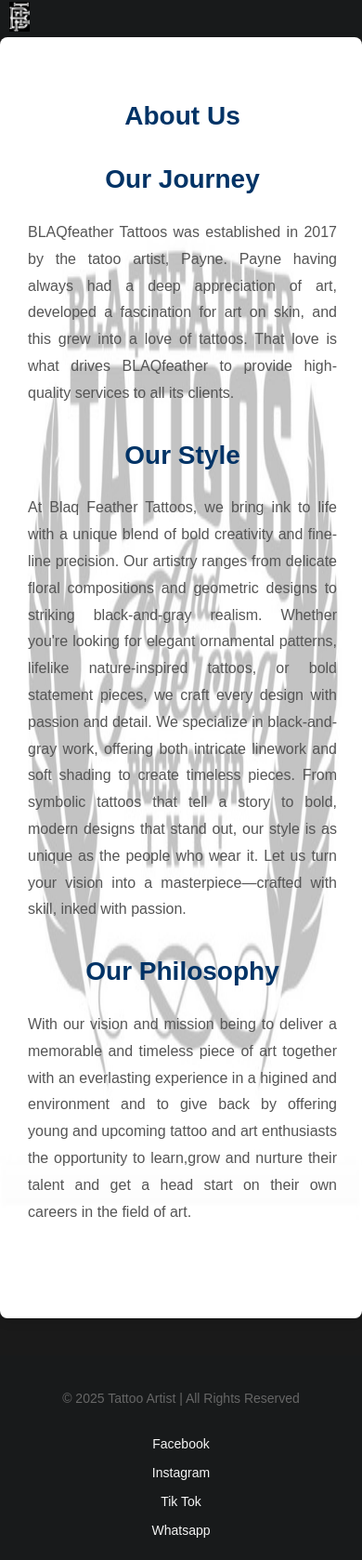
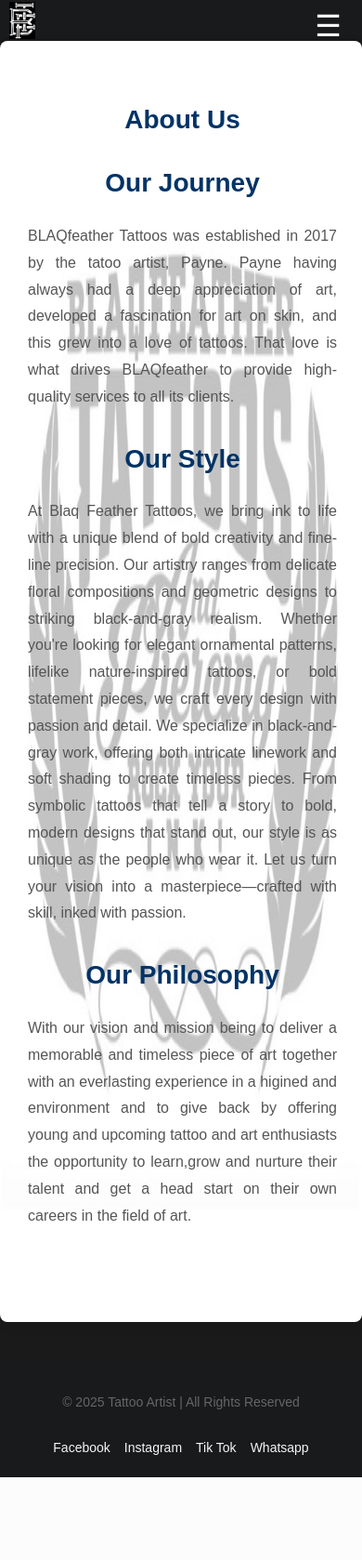
Before and after one commit to OratileElvis/blaq-feather, a Flask app: page /about in a window 390 px wide. Shown: the whole page at 93% size. After the commit the page ends 1589 px from the top, so only its background shows below. Run offline with Flask 3, Linux system fonts and the light colour scheme.

Commit message:
Final1.3

```diff
--- a/templates/base.html
+++ b/templates/base.html
@@ -26,6 +26,7 @@
             transition: all 0.3s ease;
             padding: 0 0 0 0; /* Remove extra vertical padding */
             min-height: 40px; /* Reduced from 30px for a more compact navbar */
+            position: relative;
         }
 
         nav.scrolled {
@@ -35,6 +36,20 @@
 
         nav ul {
             margin-left: 30px;
+            display: flex;
+            flex-direction: row;
+            gap: 1rem;
+        }
+
+        nav ul li {
+            list-style: none;
+            display: inline-block;
+        }
+
+        nav ul li a {
+            text-decoration: none;
+            color: #f5f5f5;
+            padding: 8px 12px;
         }
 
         nav ul li.active a {
@@ -43,33 +58,38 @@
             border-bottom: 2px solid #4A90E2;
         }
 
+        /* Mobile styles */
         @media (max-width: 700px) {
             nav ul {
+                flex-direction: column;
+                position: absolute;
+                top: 40px;
+                left: 0;
+                width: 100vw;
+                background: rgba(0,0,0,0.95);
                 margin-left: 0;
                 padding: 0;
+                display: none;
+            }
+            nav ul.show {
                 display: flex;
-                flex-direction: column;
-                background: rgba(0,0,0,0.95);
+            }
+            nav .menu-toggle {
+                display: block;
                 position: absolute;
-                width: 100vw;
-                left: 0;
-                top: 40px;
-                z-index: 100;
+                right: 16px;
+                top: 8px;
+                background: none;
+                border: none;
+                color: #fff;
+                font-size: 2rem;
+                cursor: pointer;
+                z-index: 1001;
             }
-            nav ul li {
-                margin: 0.5rem 0;
-            }
-            .footer-container {
-                flex-direction: column;
-                align-items: center;
-                text-align: center;
-            }
-            .footer-right ul {
-                flex-direction: column;
-                gap: 0.5rem;
-            }
-            .logo {
-                height: 32px;
+        }
+        @media (min-width: 701px) {
+            nav .menu-toggle {
+                display: none;
             }
         }
         .flash-message {
@@ -122,6 +142,7 @@
     <!-- Navigation Bar -->
     <nav aria-label="Main Navigation" role="navigation">
         <img src="{{ url_for('static', filename='images/logo.png') }}?v=2" alt="Blaqfeather Tattoos Logo" class="logo">
+        <button class="menu-toggle" aria-label="Open navigation" onclick="document.querySelector('nav ul').classList.toggle('show')">&#9776;</button>
         <ul>
             <li class="{% if request.endpoint == 'home' %}active{% endif %}"><a href="{{ url_for('home') }}">Home</a></li>
             <li class="{% if request.endpoint == 'about' %}active{% endif %}"><a href="{{ url_for('about') }}">About</a></li>
```
